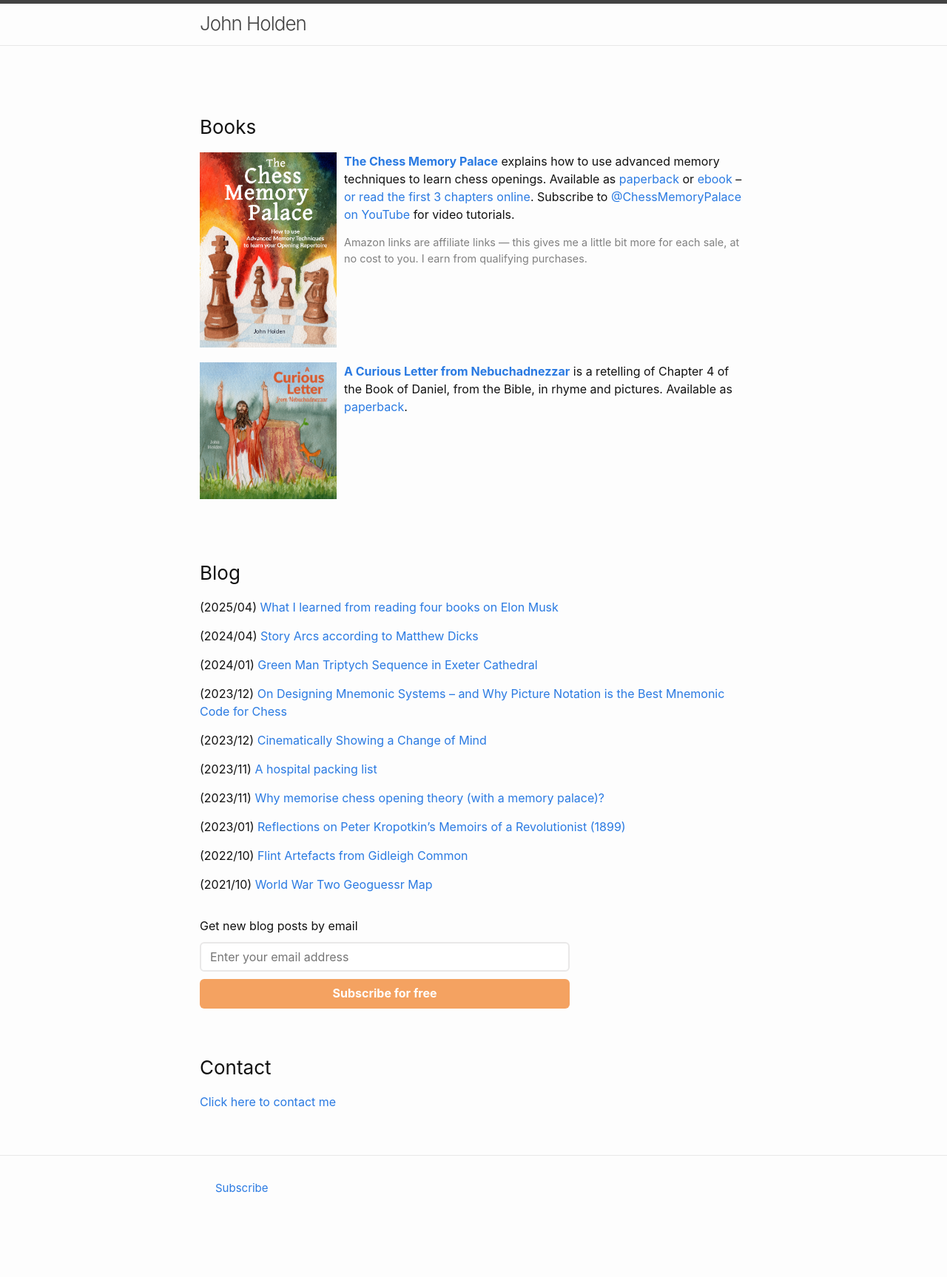
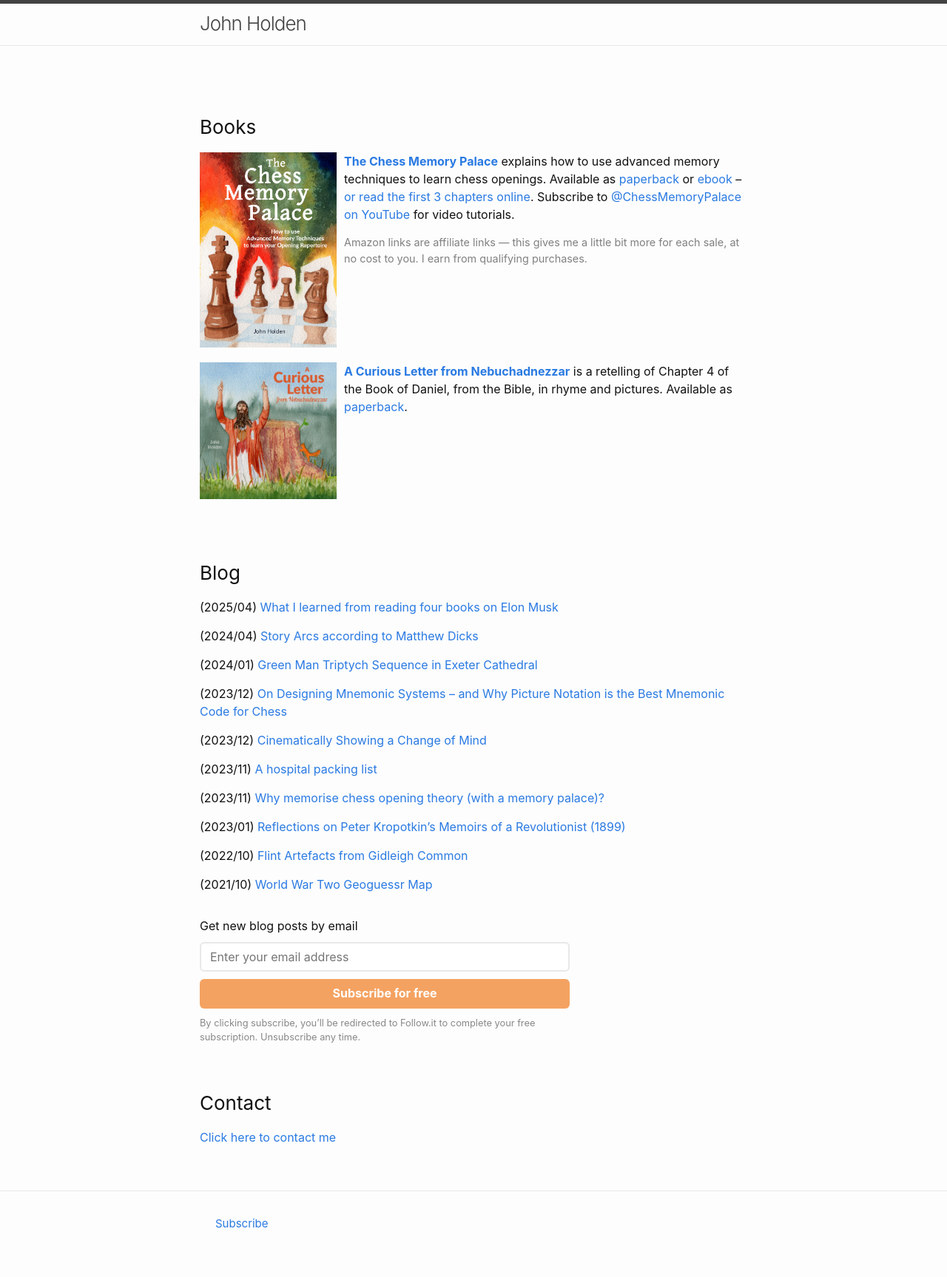
Before and after one commit to liontailedmacaque/liontailedmacaque.github.io, a Jekyll site: the page built from index.md, in a window 1280 px wide. Shown: the whole page at 74% size. Built offline with Jekyll 4.4.1, drawn with Linux system fonts in a browser that asks for light colours; before the commit the page ends 1679 px from its top, so only the background shows below that.

Commit message:
Update subscribe.html with redirect message

```diff
--- a/_includes/subscribe.html
+++ b/_includes/subscribe.html
@@ -84,6 +84,13 @@
 .followit--follow-form-container .powered-by-line {
   display: none !important;
 }
+
+.followit--disclaimer {
+  margin-top: 10px;
+  font-size: 0.8em;
+  color: #888;
+  font-family: inherit;
+}
 </style>
 
 <div class="followit--follow-form-container">
@@ -100,4 +107,9 @@
       </div>
     </div>
   </form>
+
+  <div class="followit--disclaimer">
+    By clicking subscribe, you’ll be redirected to Follow.it to complete your free subscription. Unsubscribe any time.
+  </div>
+
 </div>
```
